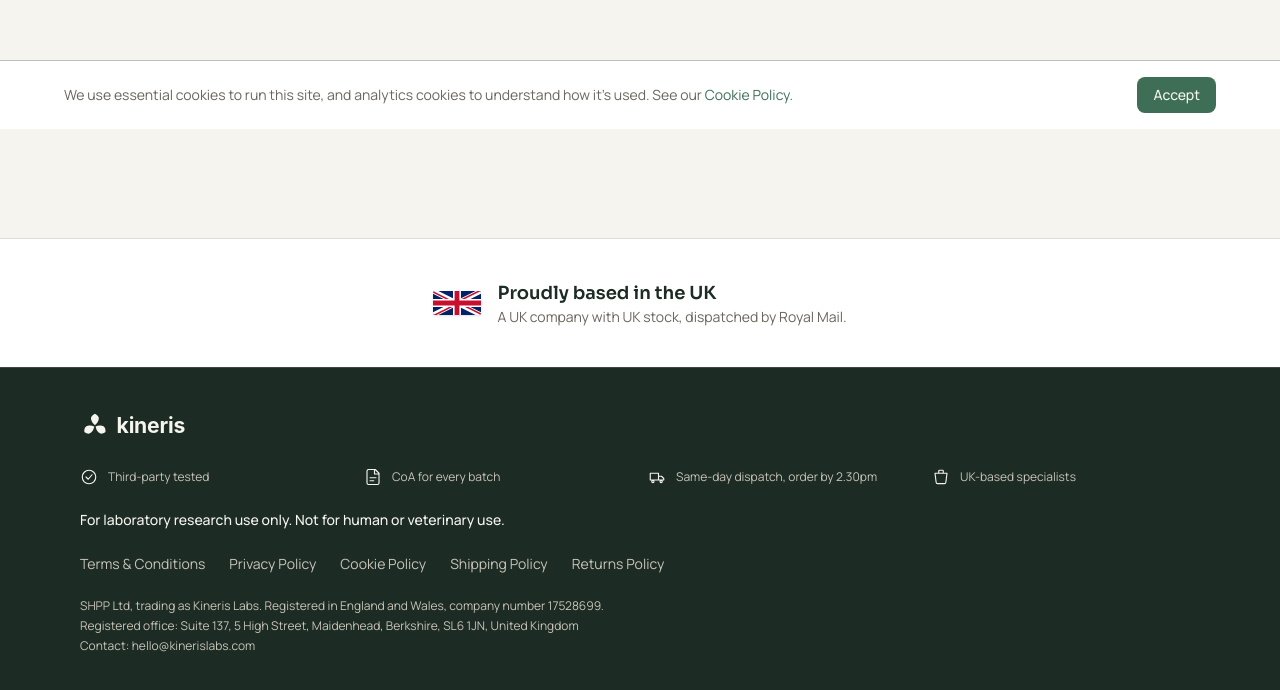
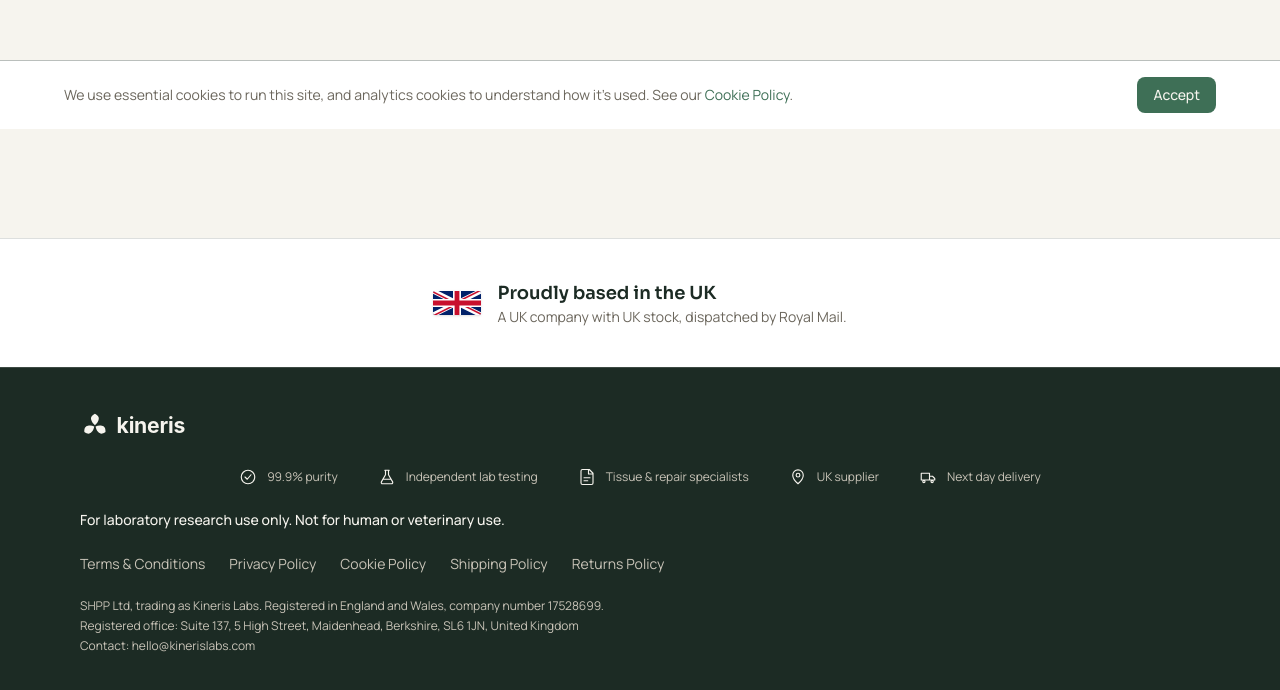
Before and after one commit to DrPartial/kineris, a Next.js app in the folder apps/web/: page /account in a window 1280 px wide. Shown: the part 671-1361 px from the top of the page. Built offline with nearby package versions, Linux system fonts and the light colour scheme; no server answers.

Commit message:
Use the five-point trust line in the footer too
Co-Authored-By: Claude Opus 5.5 (1M context) <noreply@anthropic.com>
Claude-Session: https://claude.ai/code/session_017X83kFPMPs2p4WfeCedrFf

```diff
--- a/apps/web/src/app/page.tsx
+++ b/apps/web/src/app/page.tsx
@@ -5,23 +5,10 @@ import { LabListSignup } from '@/components/home/LabListSignup'
 import { Reveal } from '@/components/home/Reveal'
 import { ProductCard } from '@/components/ProductCard'
 import { StatCounter } from '@/components/StatCounter'
-import { type TrustIcon, TrustIconRow } from '@/components/TrustIconRow'
+import { TrustIconRow } from '@/components/TrustIconRow'
+import { PURITY_CLAIM, SITE_TRUST } from '@/lib/claims'
 import { FAQ } from '@/lib/faq'
 import { fetchBundles, fetchProducts, fetchStats } from '@/lib/fetchers'
-
-/**
- * The headline purity claim (Sean, 19 October 2026). It must match the independent CoAs
- * before launch: the specs list TB-500 at >=98% and no batch has been tested yet.
- */
-const PURITY_CLAIM = '99.9%'
-
-const HERO_TRUST: { icon: TrustIcon; label: string }[] = [
-  { icon: 'check', label: `${PURITY_CLAIM} purity` },
-  { icon: 'flask', label: 'Independent lab testing' },
-  { icon: 'coa', label: 'Tissue & repair specialists' },
-  { icon: 'pin', label: 'UK supplier' },
-  { icon: 'truck', label: 'Next day delivery' },
-]
 
 // Protide-style proof cards. No manufacturing certification is claimed: we have no evidence of one.
 const PROOF_CARDS = [
@@ -183,7 +170,7 @@ export default async function HomePage() {
         </div>
         <div className="border-y border-border bg-surface">
           <div className="mx-auto max-w-6xl px-4 py-5">
-            <TrustIconRow items={HERO_TRUST} centered />
+            <TrustIconRow items={SITE_TRUST} centered />
           </div>
         </div>
       </section>
--- a/apps/web/src/components/SiteFooter.tsx
+++ b/apps/web/src/components/SiteFooter.tsx
@@ -1,4 +1,5 @@
 import Link from 'next/link'
+import { SITE_TRUST } from '@/lib/claims'
 import { TrustIconRow } from './TrustIconRow'
 
 const LEGAL_LINKS = [
@@ -41,7 +42,7 @@ export function SiteFooter() {
           {/* eslint-disable-next-line @next/next/no-img-element */}
           <img src="/brand/kineris-logo-dark.svg" alt="Kineris" className="h-9 w-auto" />
 
-          <TrustIconRow condensed />
+          <TrustIconRow items={SITE_TRUST} condensed centered />
 
           <p className="text-ink font-medium">For laboratory research use only. Not for human or veterinary use.</p>
           <nav className="flex flex-wrap gap-x-6 gap-y-2">
--- /dev/null
+++ b/apps/web/src/lib/claims.ts
@@ -0,0 +1,16 @@
+import type { TrustIcon } from '@/components/TrustIconRow'
+
+/**
+ * The headline purity claim (Sean, 19 October 2026). It must match the independent CoAs
+ * before launch: the specs list TB-500 at >=98% and no batch has been tested yet.
+ */
+export const PURITY_CLAIM = '99.9%'
+
+/** The five-point trust line shared by the homepage hero and the footer (Sean, 19 October 2026). */
+export const SITE_TRUST: { icon: TrustIcon; label: string }[] = [
+  { icon: 'check', label: `${PURITY_CLAIM} purity` },
+  { icon: 'flask', label: 'Independent lab testing' },
+  { icon: 'coa', label: 'Tissue & repair specialists' },
+  { icon: 'pin', label: 'UK supplier' },
+  { icon: 'truck', label: 'Next day delivery' },
+]
```
